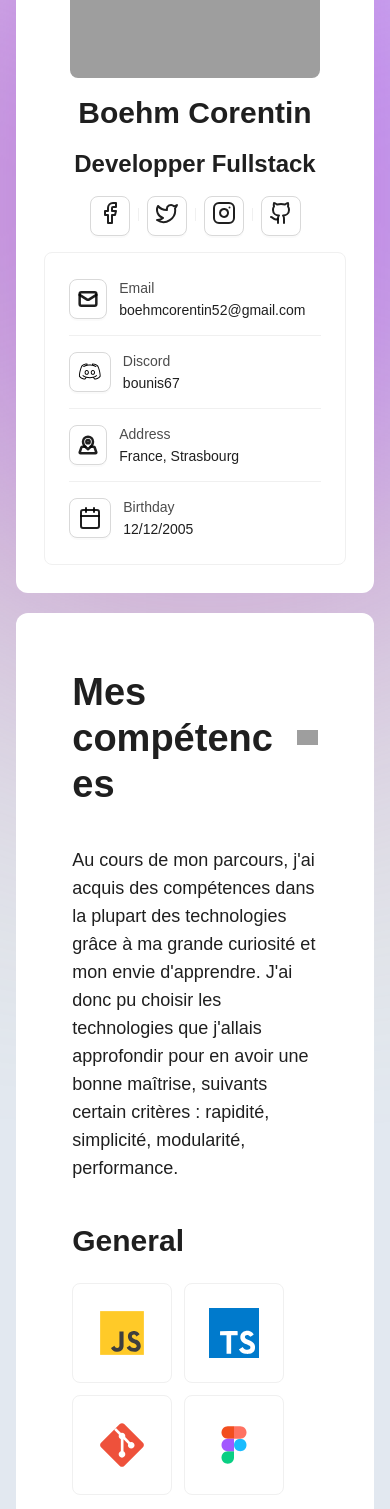
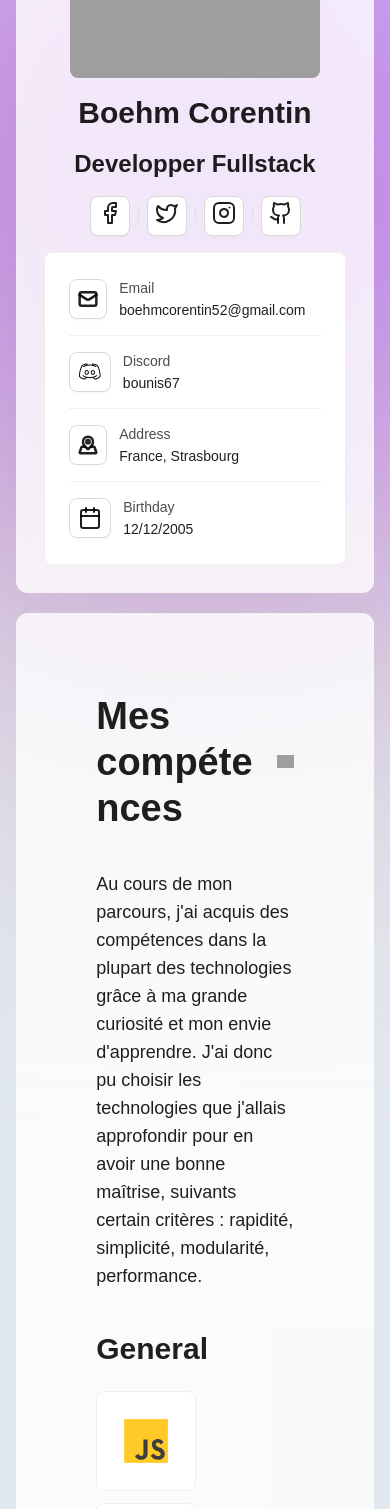
Before and after one commit to bounis67/portfolio, a React (Vite) app: page /skills in a window 390 px wide. Shown: the part 220-1729 px from the top of the page. Built offline with nearby package versions, Linux system fonts and the light colour scheme; grey boxes are pictures that could not be loaded; a web font is replaced by a local one.

Commit message:
chore:  chane style

```diff
--- a/src/components/InfoCard.tsx
+++ b/src/components/InfoCard.tsx
@@ -21,10 +21,10 @@ const InfoCard: React.FC<InfoCardProps> = ({
 }) => {
     return (
         <motion.div variants={variants}>
-            <Card key={key}>
-                <div className="flex flex-col items-center gap-5 sm:flex-row">
-                    <div className="p-">{icon}</div>
-                    <Divider type="vertical" />
+            <div className="p-4" key={key}>
+                <div className="flex flex-col items-stretch gap-5 sm:flex-row">
+                    <div className="pr-10">{icon}</div>
+                    {/* <Divider type="vertical" /> */}
                     <div>
                         <Title level={3} className="text-center sm:text-start">
                             {title}
@@ -34,7 +34,7 @@ const InfoCard: React.FC<InfoCardProps> = ({
                         </Paragraph>
                     </div>
                 </div>
-            </Card>
+            </div>
         </motion.div>
     );
 };
--- a/src/components/NavBar.tsx
+++ b/src/components/NavBar.tsx
@@ -50,7 +50,7 @@ export const NavBar = ({ mainDivWidth }: { mainDivWidth: number }) => {
                 />
             )}
             <motion.nav
-                className={`z-20 flex w-max flex-col gap-5 overflow-hidden rounded-xl bg-white p-4 ${mainDivWidth <= 1024 ? "fixed right-7 top-16 shadow-2xl" : ""}`}
+                className={`z-20 flex w-max flex-col gap-5 overflow-hidden rounded-xl bg-white !bg-opacity-80 p-4 ${mainDivWidth <= 1024 ? "fixed right-7 top-16 shadow-2xl" : ""}`}
                 variants={AnimationNav}
                 initial="hidden"
                 animate={IsOpen ? "visible" : "hidden"}
@@ -69,7 +69,7 @@ export const NavBar = ({ mainDivWidth }: { mainDivWidth: number }) => {
                                 navigation(nav.link);
                             }}
                             className="h-max p-3 hover:!bg-[#1677ff] hover:!text-white"
-                            type={IsLocation ? "primary" : "default"}
+                            type={IsLocation ? "primary" : "text"}
                         >
                             <div className="flex flex-col items-center justify-center">
                                 {nav.icon}
--- a/src/components/SideBar.tsx
+++ b/src/components/SideBar.tsx
@@ -9,7 +9,7 @@ const { Title } = Typography;
 export const SideBar = () => {
     return (
         <div
-            className="flex w-11/12 flex-col items-center gap-4 rounded-xl bg-white p-7 md:p-16 lg:w-[350px] lg:p-10"
+            className="flex w-11/12 flex-col items-center gap-4 rounded-xl bg-white !bg-opacity-80 p-7 md:p-16 lg:w-[350px] lg:p-10"
             style={{ zIndex: "inherit" }}
         >
             <div className="flex items-center">
--- a/src/components/SkillCard.tsx
+++ b/src/components/SkillCard.tsx
@@ -12,8 +12,12 @@ interface SkillCardProps {
 
 const SkillCard: React.FC<SkillCardProps> = ({ skill, itemVariants }) => {
     return (
-        <motion.div key={skill.id} variants={itemVariants}>
-            <Card className="flex h-[100px] w-[100px] items-center justify-center sm:h-28 sm:w-28">
+        <motion.div
+            key={skill.id}
+            variants={itemVariants}
+            className="!bg-opacity-80"
+        >
+            <Card className="flex h-[100px] w-[100px] items-center justify-center !bg-opacity-80 sm:h-28 sm:w-28">
                 <div>{skill.icon}</div>
             </Card>
         </motion.div>
--- a/src/components/WhatIDo.tsx
+++ b/src/components/WhatIDo.tsx
@@ -8,7 +8,7 @@ interface WhatIDoProps {
 
 export const WhatIDo = ({ variants }: WhatIDoProps) => {
     return (
-        <motion.div className="flex flex-col gap-4" variants={variants}>
+        <motion.div className="flex flex-col gap-10" variants={variants}>
             {WhatIDoData.map((data, index) => (
                 <InfoCard
                     variants={variants}
--- a/src/layout/MainLayout.tsx
+++ b/src/layout/MainLayout.tsx
@@ -46,7 +46,7 @@ export const MainLayout = () => {
                         <SideBar />
                     )}
                     <main
-                        className="w-11/12 overflow-hidden rounded-xl bg-white p-10 transition-all lg:w-3/6"
+                        className="w-11/12 overflow-hidden rounded-xl bg-white !bg-opacity-80 p-16 transition-all lg:w-3/6"
                         style={{ zIndex: "inherit" }}
                     >
                         <Outlet />
--- a/src/pages/About.tsx
+++ b/src/pages/About.tsx
@@ -22,14 +22,14 @@ export default function About() {
     return (
         <AnimatePresence>
             <motion.div
-                className="flex flex-col items-center gap-5 sm:items-start"
+                className="flex flex-col items-center gap-10 sm:items-start"
                 variants={container}
                 initial="hidden"
                 whileInView={"visible"}
                 exit="hidden"
             >
                 <motion.div variants={item}>
-                    <Title className="flex items-center gap-3">
+                    <Title className="!mb-0 flex items-center gap-3">
                         Bonjour
                         <img
                             src="https://fonts.gstatic.com/s/e/notoemoji/latest/1f44b/512.gif"
```
